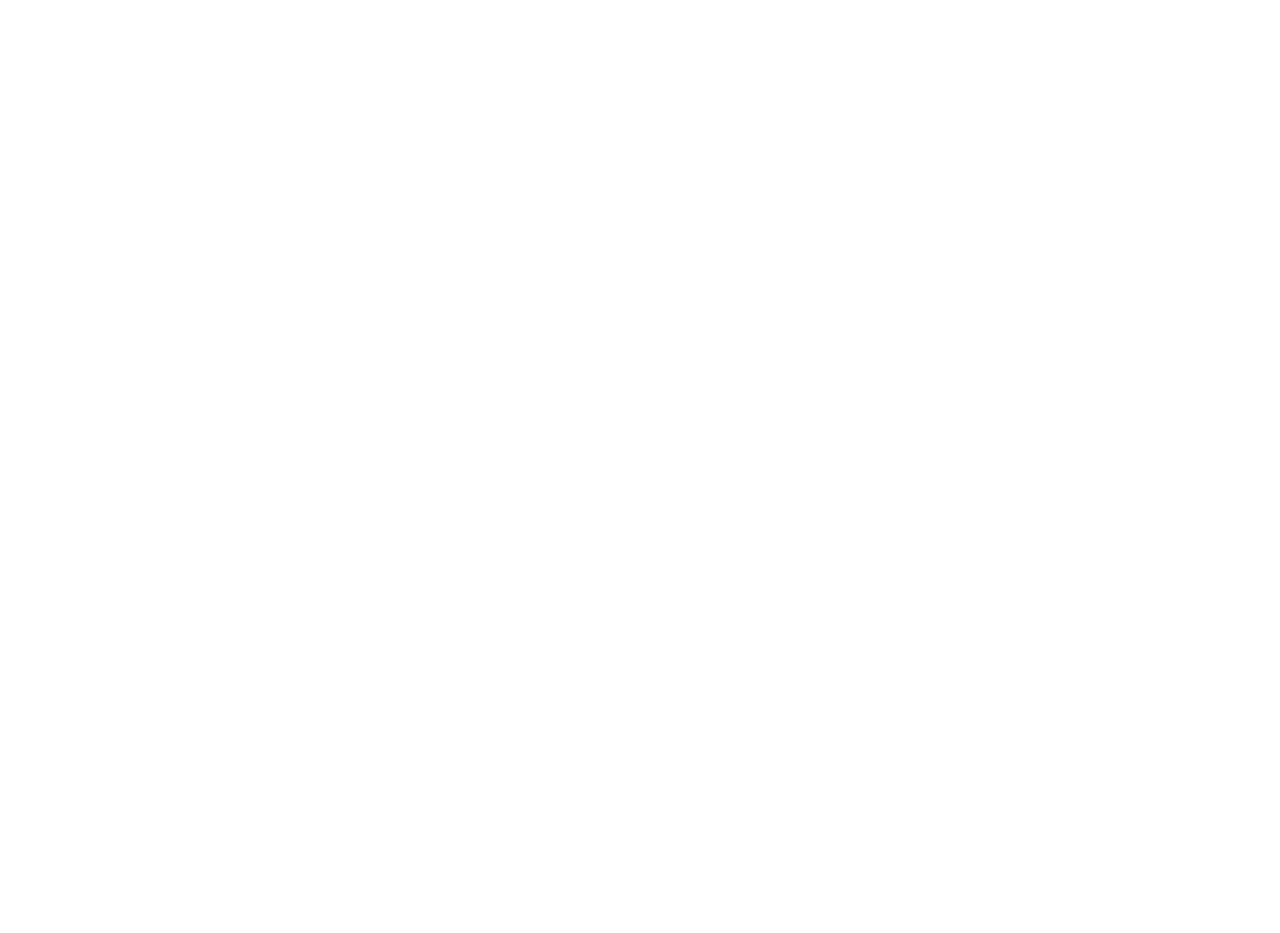
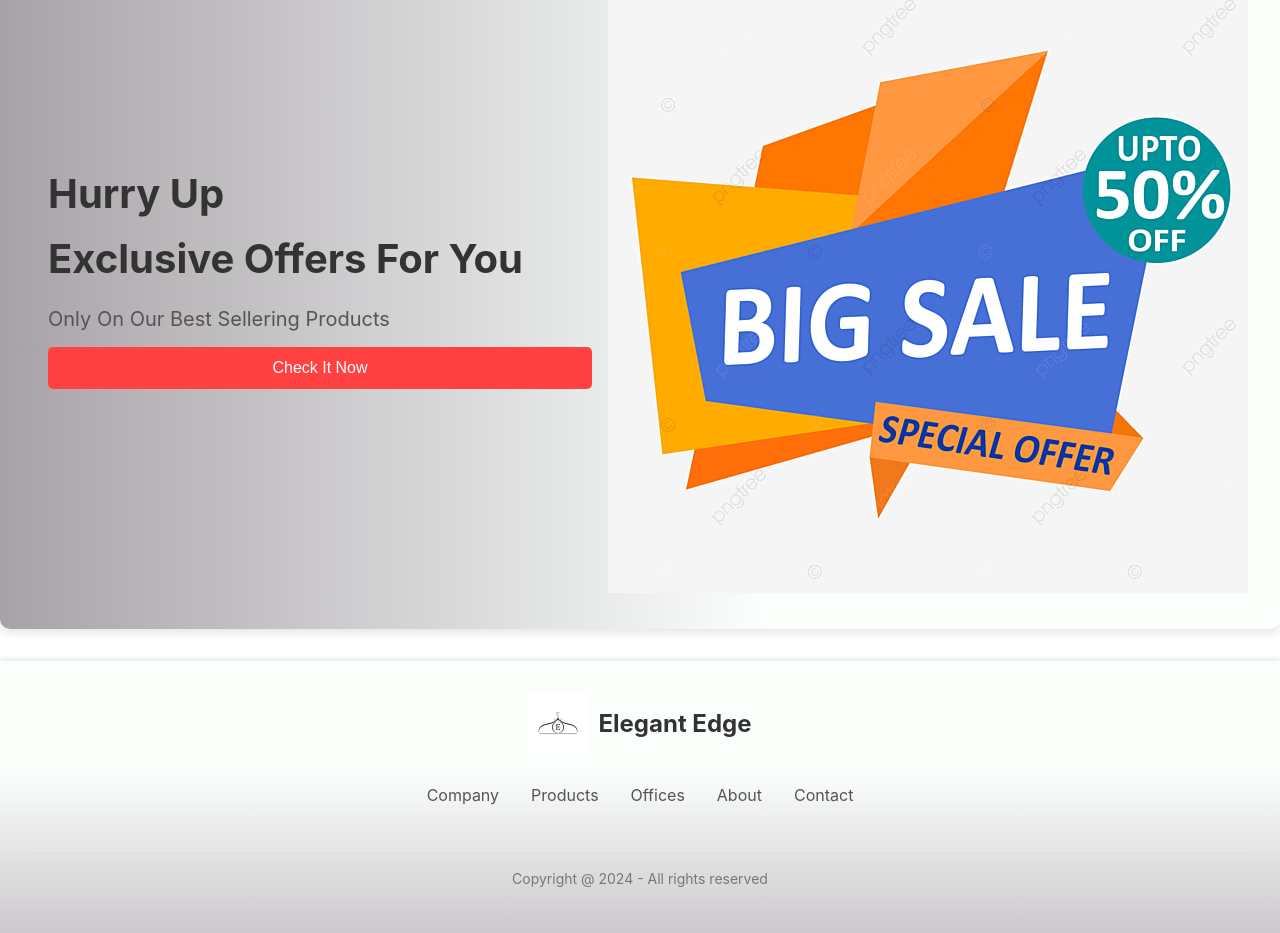
Before and after one commit to Hanee2907/Elegant-Edge, a React (Create React App) app in the folder frontend/: page / in a window 1280 px wide. Shown: the part 2444-3377 px from the top of the page. Before the commit the page ends 2353 px from the top, so only its background shows below. Built offline with nearby package versions, Linux system fonts and the light colour scheme.

Commit message:
Advertise and Footers done.

```diff
--- a/frontend/src/App.js
+++ b/frontend/src/App.js
@@ -6,6 +6,7 @@
 import Cart from './Pages/Cart';
 import Shop from './Pages/Shop';
 import ShopCategory from './Pages/ShopCategory';
+import Footer from './Components/Footer/Footer';
 
 function App() {
   return (
@@ -24,6 +25,7 @@
         <Route path="/cart" element={<Cart/>}/>
         <Route path="/login" element={<LoginSignup/>}/>
       </Routes>
+      <Footer/>
     </div>
   );
 }
--- /dev/null
+++ b/frontend/src/Components/Advertise/Advertise.css
@@ -0,0 +1,63 @@
+/* Advertise.css */
+
+.advertise {
+    display: flex;
+    align-items: center;
+    justify-content: space-between;
+    padding: 2rem;
+    background: linear-gradient(90deg, #a8a2a8, #e1ffea22 60%);
+    border-radius: 10px;
+    box-shadow: 0 4px 8px rgba(0, 0, 0, 0.1);
+    margin: 2rem 0;
+    position: relative;
+    overflow: hidden;
+}
+
+.advertise-left {
+    flex: 1;
+    display: flex;
+    flex-direction: column;
+    justify-content: center;
+    padding: 1rem;
+}
+
+.advertise-left h1 {
+    font-size: 2.5rem;
+    color: #333;
+    margin: 0.5rem 0;
+}
+
+.advertise-left p {
+    font-size: 1.25rem;
+    color: #555;
+    margin: 1rem 0;
+}
+
+.advertise-left button {
+    padding: 0.75rem 1.5rem;
+    background-color: #ff4141;
+    color: white;
+    border: none;
+    border-radius: 5px;
+    cursor: pointer;
+    font-size: 1rem;
+    transition: background-color 0.2s;
+}
+
+.advertise-left button:hover {
+    background-color: #b30600;
+}
+
+.advertise-right {
+    flex: 1;
+    display: flex;
+    justify-content: center;
+    align-items: center;
+}
+
+.advertise-right img {
+    max-width: 100%;
+    height: auto;
+    object-fit: contain; /* Ensures the image maintains its aspect ratio */
+    border-radius: 10px;
+}
--- /dev/null
+++ b/frontend/src/Components/Advertise/Advertise.jsx
@@ -0,0 +1,23 @@
+import React from 'react'
+import './Advertise.css'
+import exclusive_image from '../Images/exclusive_img.jpg'
+
+const Advertise = () => {
+  return (
+    <div className='advertise'>
+      <div className='advertise-left'>
+        <h1>Hurry Up</h1>
+        <h1> Exclusive Offers For You</h1>
+        <p>Only On Our Best Sellering Products</p>
+        <button>Check It Now</button>
+      </div>
+      <div className='Advertise-right'>
+        <img src={exclusive_image} alt=""/>
+
+      </div>
+
+    </div>
+  )
+}
+
+export default Advertise
--- /dev/null
+++ b/frontend/src/Components/Footer/Footer.css
@@ -0,0 +1,61 @@
+/* Footer.css */
+
+.footer {
+    background: linear-gradient(360deg, #a8a2a895, #e1ffea22 60%);
+    padding: 2rem;
+    display: flex;
+    flex-direction: column;
+    align-items: center;
+    box-shadow: 0 -2px 5px rgba(0, 0, 0, 0.1); /* Subtle top shadow */
+}
+
+.footer-logo {
+    display: flex;
+    align-items: center;
+    margin-bottom: 1rem;
+}
+
+.footer-logo img {
+    height: 60px; /* Adjust size as needed */
+    margin-right: 10px;
+}
+
+.footer-logo p {
+    font-size: 1.5rem;
+    font-weight: bold;
+    color: #333; /* Dark text color */
+    margin: 0;
+}
+
+.footer-links {
+    list-style: none; /* Remove default list styling */
+    display: flex;
+    gap: 2rem; /* Space between links */
+    padding: 0;
+    margin: 1rem 0;
+}
+
+.footer-links li {
+    font-size: 1rem;
+    color: #555; /* Medium grey text color */
+    cursor: pointer;
+    transition: color 0.3s;
+}
+
+.footer-links li:hover {
+    color: #ff4141; /* Change color on hover */
+}
+
+.footer-copyright {
+    text-align: center;
+    color: #777; /* Light grey text color */
+    font-size: 0.875rem;
+    margin-top: 1rem;
+    width: 100%; /* Full width for the horizontal line */
+}
+
+.footer-copyright hr {
+    border: none;
+    border-top: 1px solid #ddd; /* Light grey line */
+    margin: 1rem 0;
+}
--- /dev/null
+++ b/frontend/src/Components/Footer/Footer.jsx
@@ -0,0 +1,29 @@
+import React from 'react'
+import './Footer.css'
+import footer_logo from '../Images/logo.jpg'
+
+const Footer = () => {
+  return (
+    <div className='footer'>
+        <div className='footer-logo'>
+            <img src={footer_logo} alt=''/>
+            <p>Elegant Edge</p>
+        </div>
+        <ul className='footer-links'>
+            <li>Company</li>
+            <li>Products</li>
+            <li>Offices</li>
+            <li>About</li>
+            <li>Contact</li>
+        </ul>
+        <div className='footer-copyright'>
+            <hr/>
+            <p>Copyright @ 2024 - All rights reserved</p>
+        </div>
+
+
+    </div>
+  )
+}
+
+export default Footer
--- a/frontend/src/Components/Hero/Hero.css
+++ b/frontend/src/Components/Hero/Hero.css
@@ -45,6 +45,7 @@
   color: white;
   font-size: 20px;
   font-weight: 500;
+  text-decoration: none;
 }
 
 .hero-right {
--- a/frontend/src/Pages/Shop.jsx
+++ b/frontend/src/Pages/Shop.jsx
@@ -1,5 +1,8 @@
 import React from 'react'
 import Hero from '../Components/Hero/Hero'
+
+import Advertise from '../Components/Advertise/Advertise'
+
 import Popular from '../Components/Popular/Popular'
 
 const Shop = () => {
@@ -7,6 +10,7 @@
     <div>
       <Hero/>
       <Popular/>
+      <Advertise/>
 
     </div>
   )
```
Also changed, not shown: frontend/src/Components/Images/exclusive_img.jpg (added), frontend/src/Components/Images/exclusive_img.png (added). Lines whose indentation alone changed are shown as unchanged.
